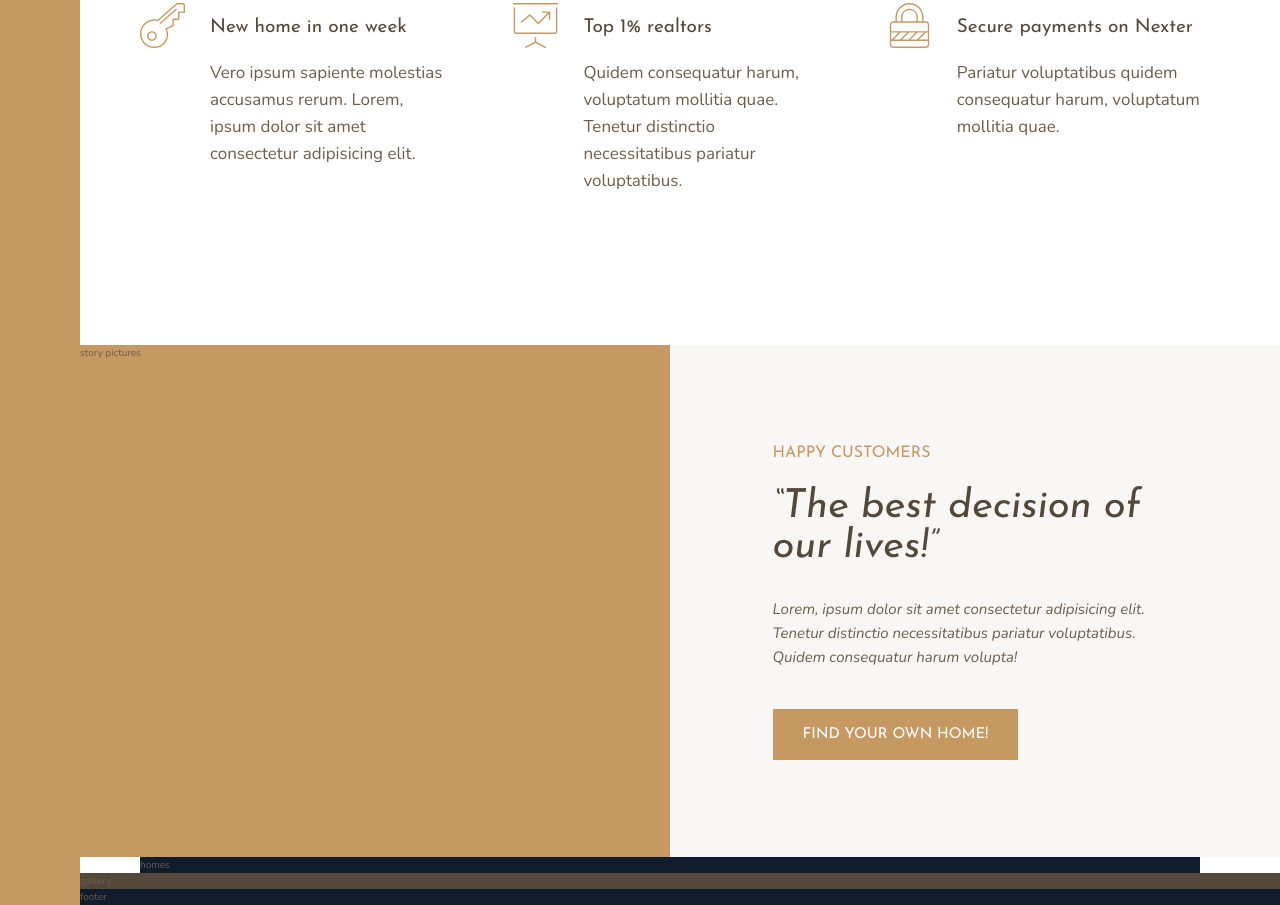
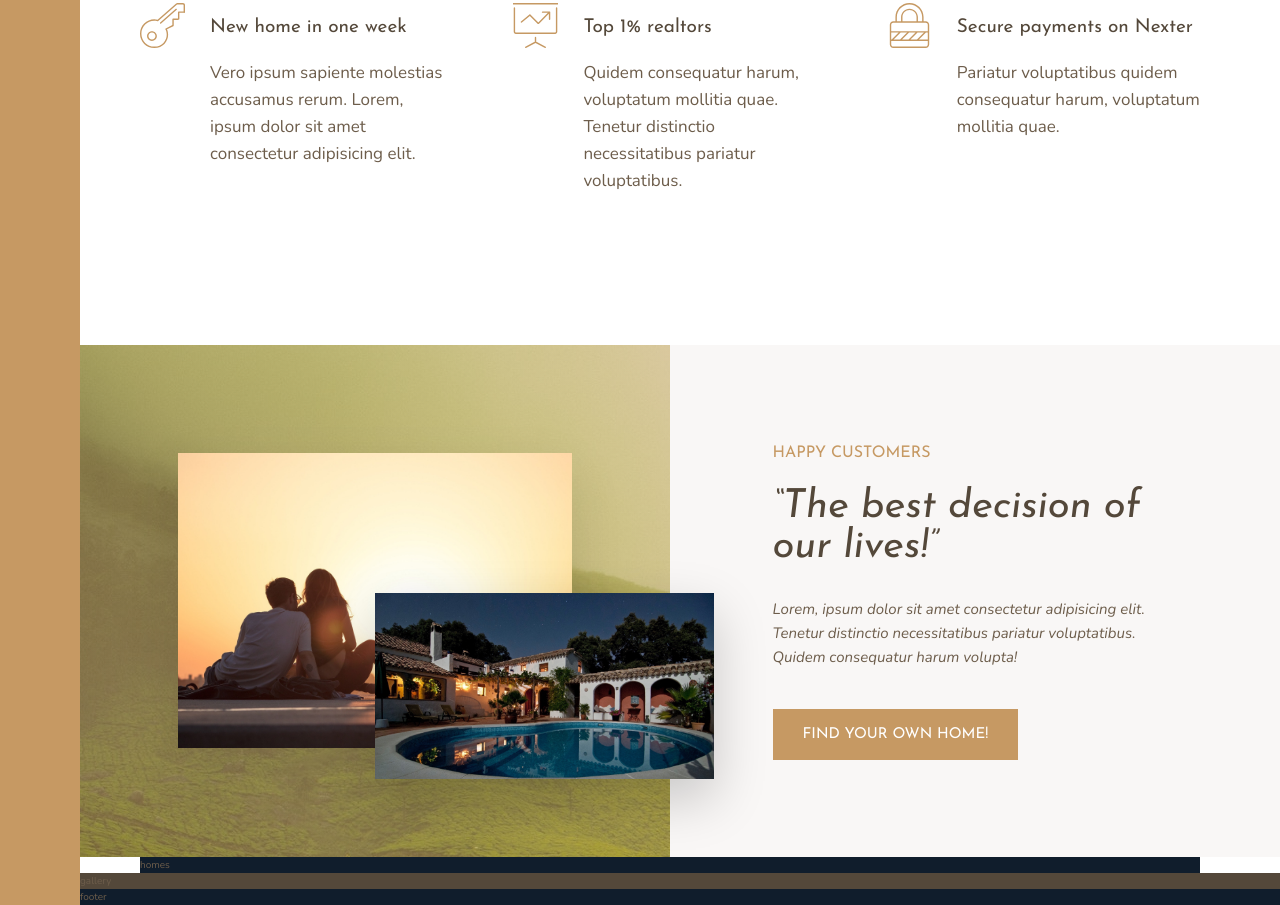
Before and after one commit to clementschris/nexter, a website: page index.html in a window 1280 px wide. Shown: the part 1018-1923 px from the top of the page. Drawn offline with nearby package versions, Linux system fonts and the light colour scheme.

Commit message:
story section complete

```diff
--- a/index.html
+++ b/index.html
@@ -83,7 +83,8 @@
         </section>
 
         <div class="story__pictures">
-            story pictures
+            <img src="img/story-1.jpeg" alt="Couple with new house" class="story__img--1">
+            <img src="img/story-2.jpeg" alt="New house" class="story__img--2">
         </div>
 
         <div class="story__content">
--- a/sass/_story.scss
+++ b/sass/_story.scss
@@ -2,6 +2,27 @@
     &__pictures {
         background-color: $color-primary;
         grid-column: full-start / col-end 4;
+        background-image: linear-gradient(rgba($color-primary, .5), rgba($color-primary, .5)), url(../img/back.jpg);
+
+        display: grid;
+        grid-template-rows: repeat(6, 1fr);
+        grid-template-columns: repeat(6, 1fr);
+        align-items: center;
+    }
+
+    &__img--1 {
+        width: 100%;
+        grid-row: 2 / 6;
+        grid-column: 2 / 6;
+        box-shadow: 0 2rem 5rem rgba(#000, .1);
+    }
+
+    &__img--2 {
+        width: 115%;
+        grid-row: 4 / 6;
+        grid-column: 4 / 7;
+        z-index: 20;
+        box-shadow: 0 2rem 5rem rgba(#000, .2);
     }
 
     &__content {
```
Also changed, not shown: css/style.css.
